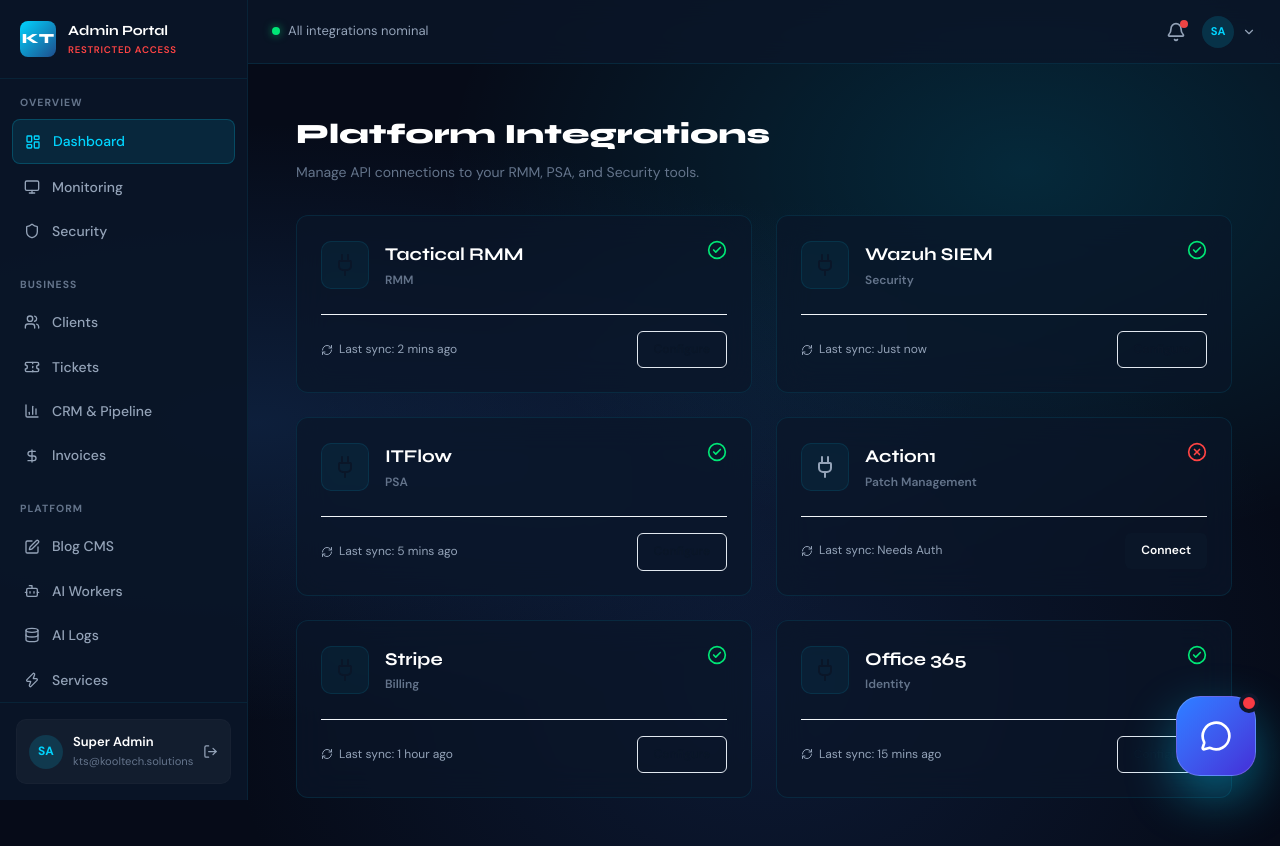
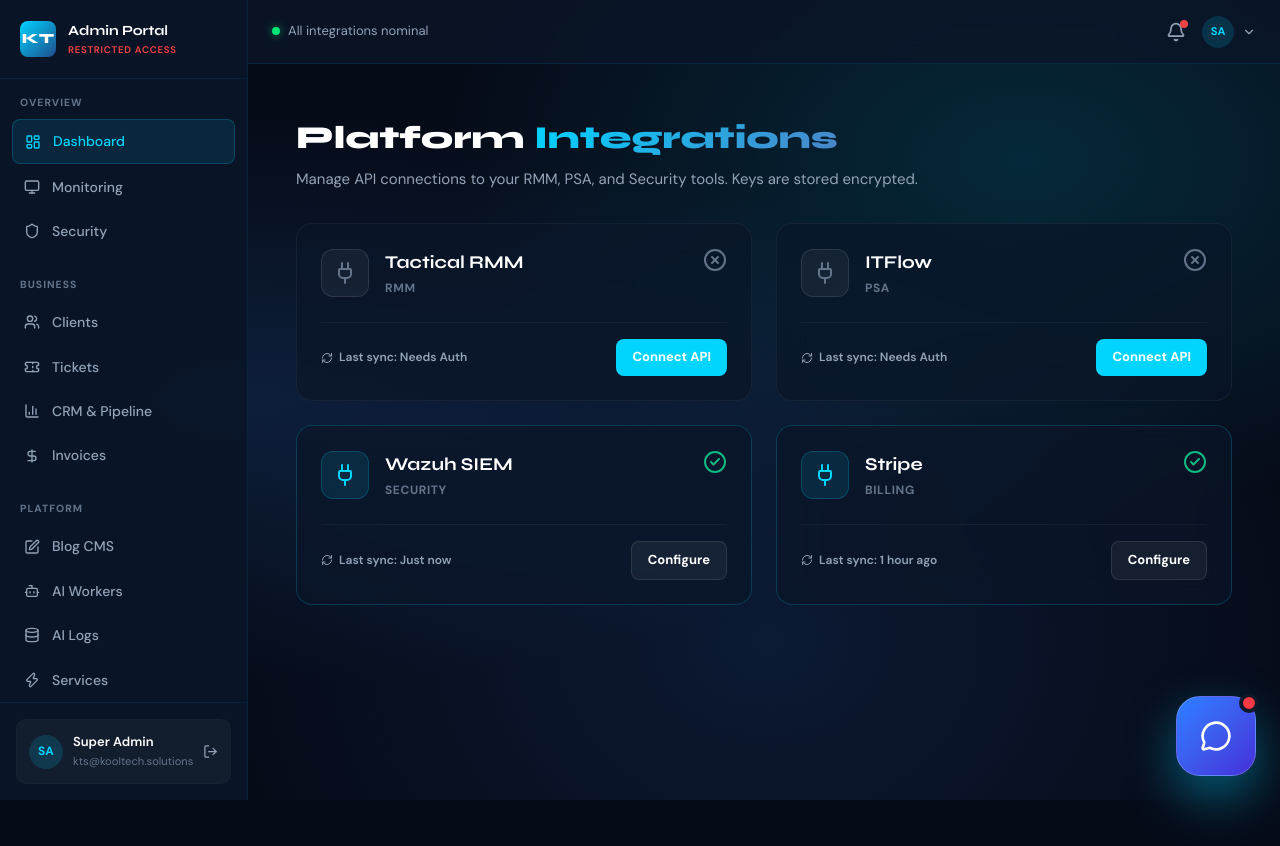
Before and after one commit to kooltechboy/kooltechsolutions, a Next.js app: page /admin/integrations in a window 1280 px wide. After the commit the page ends 800 px from the top, so only its background shows below. Built offline with nearby package versions, Linux system fonts and the light colour scheme.

Commit message:
feat: make third-party integrations admin page interactive with config modal

```diff
--- a/src/app/admin/integrations/page.tsx
+++ b/src/app/admin/integrations/page.tsx
@@ -1,63 +1,168 @@
-import type { Metadata } from "next";
-import { Plug, RefreshCw, CheckCircle2, XCircle } from "lucide-react";
+"use client";
+import { useState } from "react";
+import { Plug, RefreshCw, CheckCircle2, XCircle, X, Save, ShieldCheck } from "lucide-react";
 
-export const metadata: Metadata = { title: "Admin — Integrations" };
+type Integration = {
+  id: string;
+  name: string;
+  category: string;
+  status: "Connected" | "Disconnected";
+  sync: string;
+  apiKey?: string;
+  endpoint?: string;
+};
 
-const integrations = [
-  { id: "int-1", name: "Tactical RMM", category: "RMM", status: "Connected", sync: "2 mins ago" },
-  { id: "int-2", name: "Wazuh SIEM", category: "Security", status: "Connected", sync: "Just now" },
-  { id: "int-3", name: "ITFlow", category: "PSA", status: "Connected", sync: "5 mins ago" },
-  { id: "int-4", name: "Action1", category: "Patch Management", status: "Disconnected", sync: "Needs Auth" },
+const initialIntegrations: Integration[] = [
+  { id: "int-1", name: "Tactical RMM", category: "RMM", status: "Disconnected", sync: "Needs Auth", endpoint: "https://api.rmm.example.com" },
+  { id: "int-2", name: "ITFlow", category: "PSA", status: "Disconnected", sync: "Needs Auth", endpoint: "https://itflow.example.com/api" },
+  { id: "int-3", name: "Wazuh SIEM", category: "Security", status: "Connected", sync: "Just now" },
   { id: "int-5", name: "Stripe", category: "Billing", status: "Connected", sync: "1 hour ago" },
-  { id: "int-6", name: "Office 365", category: "Identity", status: "Connected", sync: "15 mins ago" },
 ];
 
 export default function IntegrationsPage() {
+  const [integrations, setIntegrations] = useState<Integration[]>(initialIntegrations);
+  const [selectedInt, setSelectedInt] = useState<Integration | null>(null);
+  const [isSaving, setIsSaving] = useState(false);
+
+  const handleSave = () => {
+    if (!selectedInt) return;
+    setIsSaving(true);
+
+    // Simulate API call to save securely
+    setTimeout(() => {
+      setIntegrations(prev => prev.map(int =>
+        int.id === selectedInt.id
+          ? { ...selectedInt, status: "Connected", sync: "Just now" }
+          : int
+      ));
+      setIsSaving(false);
+      setSelectedInt(null);
+    }, 800);
+  };
+
   return (
-    <div style={{ padding: "2rem" }}>
-      <div style={{ marginBottom: "2rem" }}>
-        <h1 style={{ fontFamily: "Syne, sans-serif", fontWeight: 800, fontSize: "1.75rem", color: "white" }}>
-          Platform Integrations
-        </h1>
-        <p style={{ color: "var(--color-neutral-500)", fontSize: "0.875rem", marginTop: "0.25rem" }}>
-          Manage API connections to your RMM, PSA, and Security tools.
-        </p>
+    <div style={{ padding: "2rem", maxWidth: "1200px", margin: "0 auto" }}>
+      <div style={{ marginBottom: "2rem", display: "flex", justifyContent: "space-between", alignItems: "flex-end" }}>
+        <div>
+          <h1 style={{ fontFamily: "Syne, sans-serif", fontWeight: 800, fontSize: "2rem", color: "white" }}>
+            Platform <span className="gradient-text">Integrations</span>
+          </h1>
+          <p style={{ color: "var(--color-neutral-400)", fontSize: "0.9375rem", marginTop: "0.25rem" }}>
+            Manage API connections to your RMM, PSA, and Security tools. Keys are stored encrypted.
+          </p>
+        </div>
       </div>
 
-      <div style={{ display: "grid", gridTemplateColumns: "repeat(auto-fill, minmax(300px, 1fr))", gap: "1.5rem" }}>
+      <div style={{ display: "grid", gridTemplateColumns: "repeat(auto-fill, minmax(320px, 1fr))", gap: "1.5rem" }}>
         {integrations.map((intg) => (
-          <div key={intg.id} className="glass-card" style={{ padding: "1.5rem", borderRadius: "12px",  }}>
+          <div key={intg.id} className="glass-card" style={{ padding: "1.5rem", borderRadius: "16px", border: intg.status === "Connected" ? "1px solid rgba(0,212,255,0.2)" : "1px solid rgba(255,255,255,0.05)" }}>
             <div style={{ display: "flex", justifyContent: "space-between", alignItems: "flex-start", marginBottom: "1.5rem" }}>
               <div style={{ display: "flex", gap: "1rem", alignItems: "center" }}>
-                <div style={{ width: 48, height: 48, borderRadius: "10px", background: "rgba(0,212,255,0.05)", border: "1px solid rgba(0,212,255,0.1)", display: "flex", alignItems: "center", justifyContent: "center" }}>
-                  <Plug size={24} color={intg.status === "Connected" ? "var(--color-primary-900)" : "var(--color-neutral-400)"} />
+                <div style={{ width: 48, height: 48, borderRadius: "12px", background: intg.status === "Connected" ? "rgba(0,212,255,0.1)" : "rgba(255,255,255,0.05)", border: intg.status === "Connected" ? "1px solid rgba(0,212,255,0.2)" : "1px solid rgba(255,255,255,0.1)", display: "flex", alignItems: "center", justifyContent: "center" }}>
+                  <Plug size={24} color={intg.status === "Connected" ? "#00D4FF" : "var(--color-neutral-500)"} />
                 </div>
                 <div>
                   <h3 style={{ fontFamily: "Syne, sans-serif", fontWeight: 700, fontSize: "1.125rem", color: "white", marginBottom: "0.125rem" }}>{intg.name}</h3>
-                  <div style={{ fontSize: "0.75rem", color: "var(--color-neutral-500)", fontWeight: 600 }}>{intg.category}</div>
+                  <div style={{ fontSize: "0.75rem", color: "var(--color-neutral-500)", fontWeight: 700, textTransform: "uppercase", letterSpacing: "0.05em" }}>{intg.category}</div>
                 </div>
               </div>
-              <div style={{ color: intg.status === "Connected" ? "var(--color-success)" : "var(--color-danger)" }}>
-                {intg.status === "Connected" ? <CheckCircle2 size={20} /> : <XCircle size={20} />}
+              <div style={{ color: intg.status === "Connected" ? "#10b981" : "var(--color-neutral-500)" }}>
+                {intg.status === "Connected" ? <CheckCircle2 size={24} /> : <XCircle size={24} />}
               </div>
             </div>
 
-            <div style={{ display: "flex", justifyContent: "space-between", alignItems: "center", borderTop: "1px solid var(--color-neutral-100)", paddingTop: "1rem" }}>
-              <div style={{ display: "flex", alignItems: "center", gap: "0.375rem", color: "var(--color-neutral-400)", fontSize: "0.75rem" }}>
-                <RefreshCw size={12} /> Last sync: {intg.sync}
+            <div style={{ display: "flex", justifyContent: "space-between", alignItems: "center", borderTop: "1px solid rgba(255,255,255,0.05)", paddingTop: "1rem" }}>
+              <div style={{ display: "flex", alignItems: "center", gap: "0.375rem", color: "var(--color-neutral-400)", fontSize: "0.75rem", fontWeight: 600 }}>
+                <RefreshCw size={12} className={intg.status === "Connected" ? "animate-spin-slow" : ""} /> Last sync: {intg.sync}
               </div>
-              <button style={{
-                padding: "0.5rem 1rem", borderRadius: "6px", fontSize: "0.75rem", fontWeight: 600, cursor: "pointer",
-                background: intg.status === "Connected" ? "transparent" : "var(--color-primary-900)",
-                border: intg.status === "Connected" ? "1px solid var(--color-neutral-200)" : "none",
-                color: intg.status === "Connected" ? "var(--color-primary-900)" : "white"
-              }}>
-                {intg.status === "Connected" ? "Configure" : "Connect"}
+              <button
+                onClick={() => setSelectedInt(intg)}
+                style={{
+                  padding: "0.5rem 1rem", borderRadius: "8px", fontSize: "0.8125rem", fontWeight: 700, cursor: "pointer", transition: "all 0.2s",
+                  background: intg.status === "Connected" ? "rgba(255,255,255,0.05)" : "var(--color-accent-500)",
+                  border: intg.status === "Connected" ? "1px solid rgba(255,255,255,0.1)" : "none",
+                  color: intg.status === "Connected" ? "white" : "white"
+                }}
+              >
+                {intg.status === "Connected" ? "Configure" : "Connect API"}
               </button>
             </div>
           </div>
         ))}
       </div>
+
+      {/* Configuration Modal */}
+      {selectedInt && (
+        <div style={{
+          position: "fixed", top: 0, left: 0, right: 0, bottom: 0,
+          background: "rgba(0,0,0,0.8)", backdropFilter: "blur(8px)",
+          display: "flex", alignItems: "center", justifyContent: "center", zIndex: 1000
+        }}>
+          <div className="glass-card animate-in zoom-in duration-200" style={{ width: "100%", maxWidth: "500px", padding: "2rem", position: "relative", background: "#0a1628", border: "1px solid rgba(0,212,255,0.2)" }}>
+            <button
+              onClick={() => setSelectedInt(null)}
+              style={{ position: "absolute", top: "1.5rem", right: "1.5rem", background: "rgba(255,255,255,0.05)", border: "none", color: "white", borderRadius: "50%", width: "32px", height: "32px", display: "flex", alignItems: "center", justifyContent: "center", cursor: "pointer" }}
+            >
+              <X size={16} />
+            </button>
+
+            <div style={{ display: "flex", alignItems: "center", gap: "1rem", marginBottom: "2rem" }}>
+              <div style={{ width: 48, height: 48, borderRadius: "12px", background: "rgba(0,212,255,0.1)", display: "flex", alignItems: "center", justifyContent: "center" }}>
+                <Plug size={24} color="#00D4FF" />
+              </div>
+              <div>
+                <h2 style={{ fontSize: "1.5rem", fontWeight: 800, color: "white", fontFamily: "Syne" }}>{selectedInt.name} Setup</h2>
+                <div style={{ color: "var(--color-neutral-400)", fontSize: "0.875rem" }}>Configure {selectedInt.category} API Connection</div>
+              </div>
+            </div>
+
+            <div style={{ display: "flex", flexDirection: "column", gap: "1.5rem" }}>
+              <div>
+                <label style={{ display: "block", color: "var(--color-neutral-300)", fontSize: "0.8125rem", fontWeight: 700, marginBottom: "0.5rem" }}>API Endpoint URL</label>
+                <input
+                  type="text"
+                  value={selectedInt.endpoint || ""}
+                  onChange={(e) => setSelectedInt({...selectedInt, endpoint: e.target.value})}
+                  placeholder="https://api.provider.com/v1"
+                  style={{ width: "100%", background: "rgba(0,0,0,0.2)", border: "1px solid rgba(255,255,255,0.1)", borderRadius: "8px", padding: "0.75rem 1rem", color: "white", outline: "none", fontSize: "0.9375rem" }}
+                />
+              </div>
+
+              <div>
+                <label style={{ display: "block", color: "var(--color-neutral-300)", fontSize: "0.8125rem", fontWeight: 700, marginBottom: "0.5rem" }}>Secure API Key / Bearer Token</label>
+                <div style={{ position: "relative" }}>
+                  <input
+                    type="password"
+                    value={selectedInt.apiKey || (selectedInt.status === "Connected" ? "••••••••••••••••••••••••" : "")}
+                    onChange={(e) => setSelectedInt({...selectedInt, apiKey: e.target.value})}
+                    placeholder="Enter integration API key..."
+                    style={{ width: "100%", background: "rgba(0,0,0,0.2)", border: "1px solid rgba(255,255,255,0.1)", borderRadius: "8px", padding: "0.75rem 1rem", color: "white", outline: "none", fontSize: "0.9375rem" }}
+                  />
+                  <ShieldCheck size={18} color="#10b981" style={{ position: "absolute", right: "1rem", top: "50%", transform: "translateY(-50%)" }} />
+                </div>
+                <p style={{ color: "var(--color-neutral-500)", fontSize: "0.75rem", marginTop: "0.5rem" }}>Keys are AES-256 encrypted at rest in the database.</p>
+              </div>
+
+              <div style={{ display: "flex", gap: "1rem", marginTop: "1rem" }}>
+                <button
+                  onClick={() => setSelectedInt(null)}
+                  style={{ flex: 1, padding: "0.875rem", borderRadius: "8px", background: "transparent", border: "1px solid rgba(255,255,255,0.1)", color: "white", fontWeight: 700, cursor: "pointer" }}
+                >
+                  Cancel
+                </button>
+                <button
+                  onClick={handleSave}
+                  disabled={isSaving}
+                  className="btn-primary"
+                  style={{ flex: 1, padding: "0.875rem", borderRadius: "8px", display: "flex", alignItems: "center", justifyContent: "center", gap: "0.5rem" }}
+                >
+                  {isSaving ? "Authenticating..." : <><Save size={18} /> Save Connection</>}
+                </button>
+              </div>
+            </div>
+          </div>
+        </div>
+      )}
     </div>
   );
 }
```
